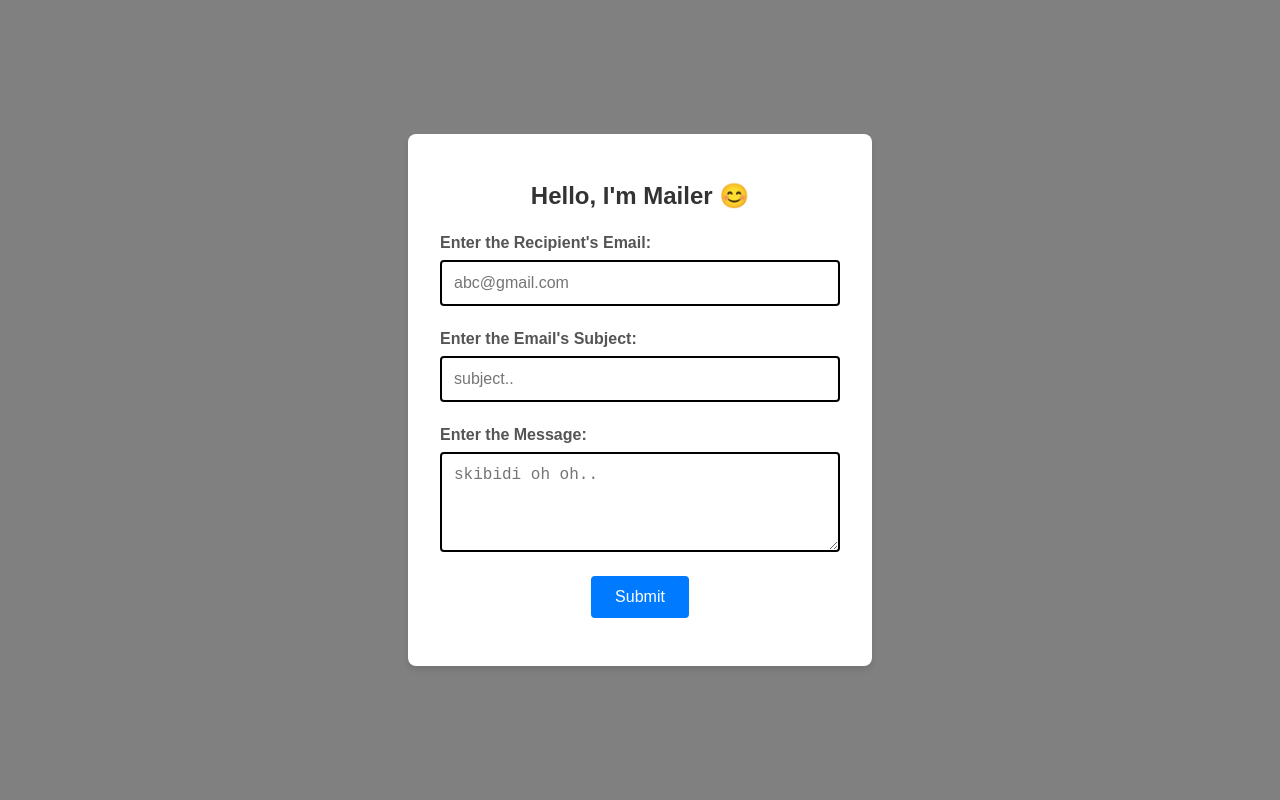
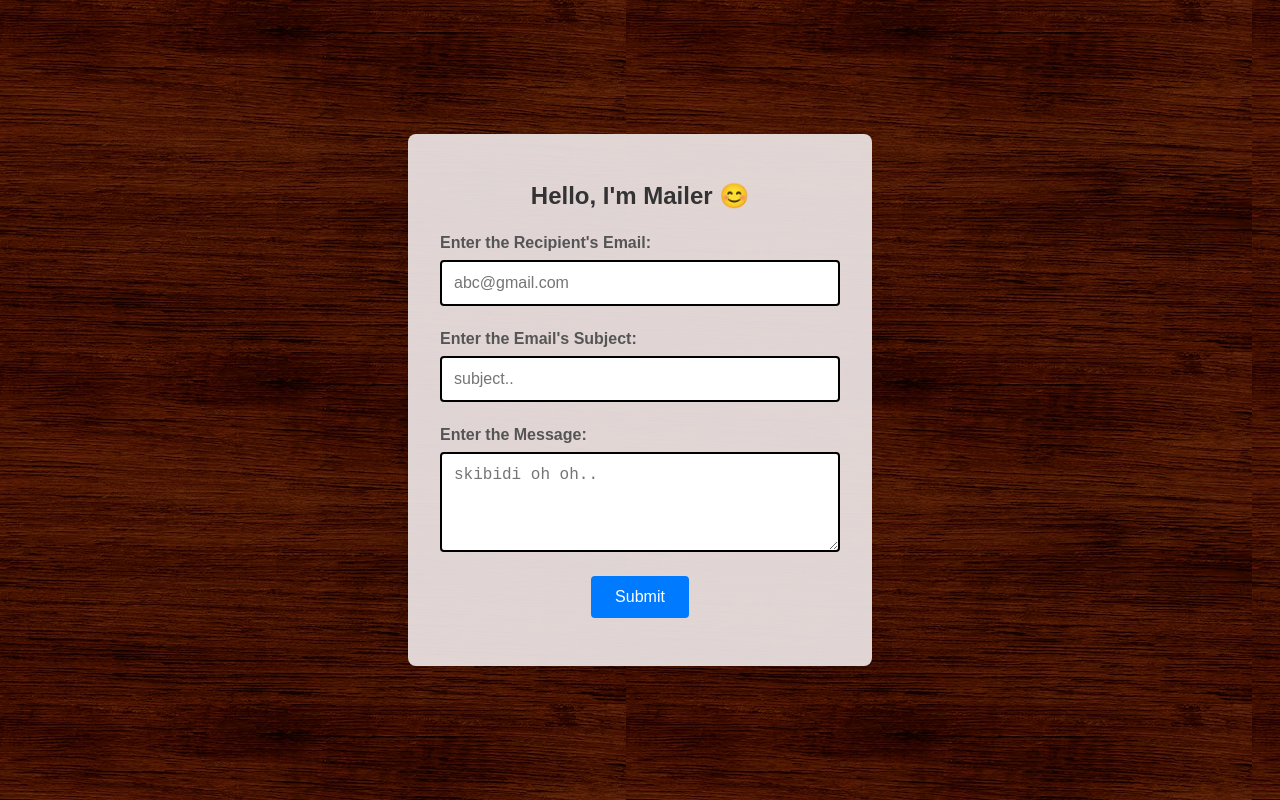
Before and after one commit to chauhan-09/Mailer, a website: page index.html in a window 1280 px wide. Drawn offline with Linux system fonts and the light colour scheme.

Commit message:
made changes

```diff
--- a/index.css
+++ b/index.css
@@ -2,7 +2,7 @@
 body {
   margin: 0;
   font-family: Arial, sans-serif;
-  background-color: grey;
+  background: url('image.avif');
   display: flex;
   justify-content: center; /* Center the form horizontally */
   align-items: center; /* Center the form vertically */
@@ -11,7 +11,7 @@ body {
 
 /* Form container */
 .my-form {
-  background-color: white;
+  background-color: rgba(238, 230, 230, 0.927);
   padding: 2rem;
   border-radius: 8px;
   box-shadow: 0 4px 6px rgba(0, 0, 0, 0.1);
--- a/index.js
+++ b/index.js
@@ -21,6 +21,8 @@ form.addEventListener('submit', async (event) => {
       });
 
       const result = await response.json();
+      window.alert('Email Sent!');
+      form.reset();
       console.log(result);
    }
    catch(err)
--- a/package.json
+++ b/package.json
@@ -13,6 +13,7 @@
     "cors": "^2.8.5",
     "dotenv": "^16.4.7",
     "express": "^4.21.2",
-    "nodemailer": "^6.10.0"
+    "nodemailer": "^6.10.0",
+    "popups": "^1.1.3"
   }
 }
--- a/server.js
+++ b/server.js
@@ -45,4 +45,4 @@ function sendmail(to,sub,msg){
     console.log('email sent');
 }
 
-// sendmail(obj.to,obj.sub,obj.msg);
+//sendmail(obj.to,obj.sub,obj.msg);
```
Also changed, not shown: image.avif (added), 1 other file.
